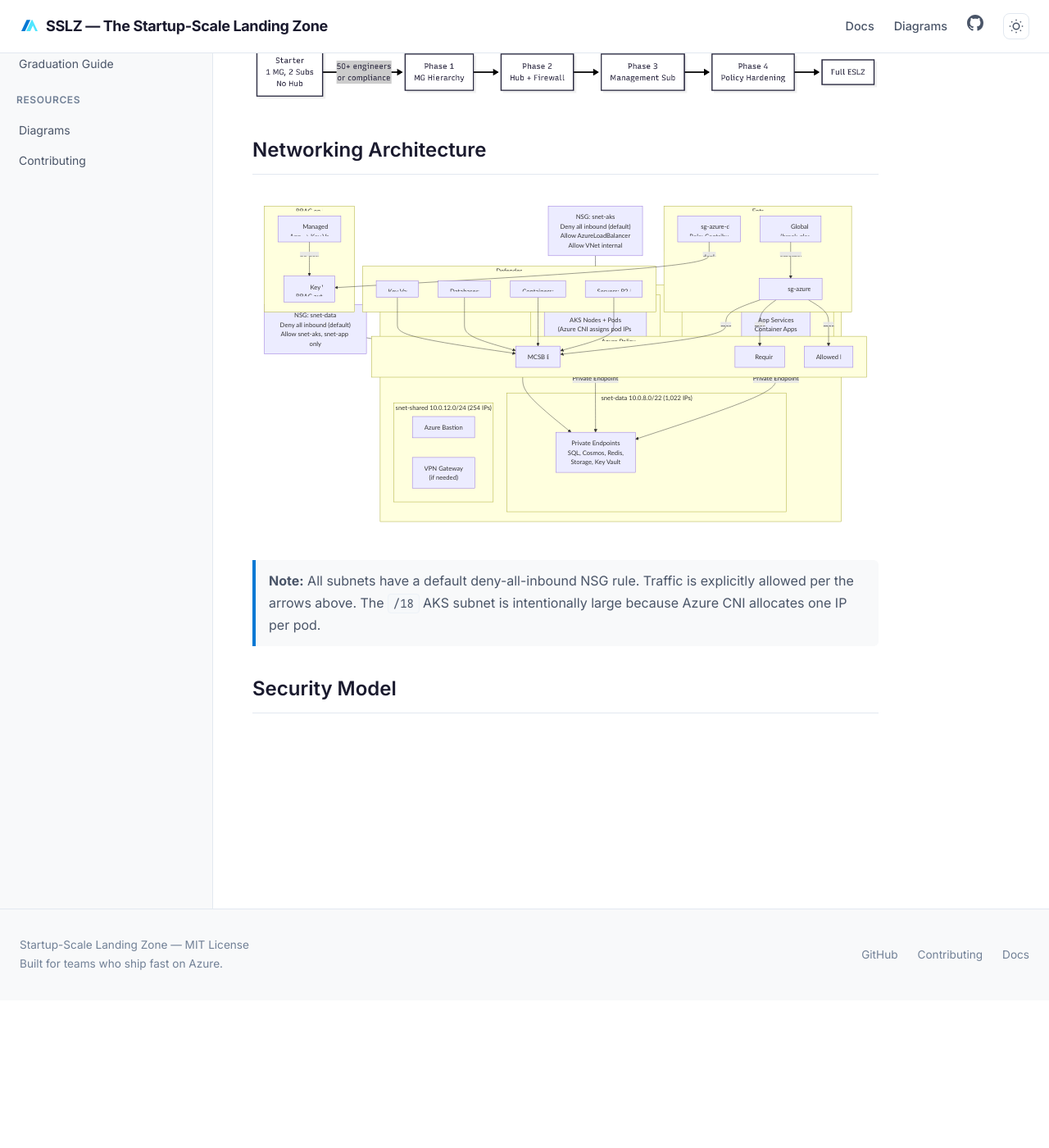
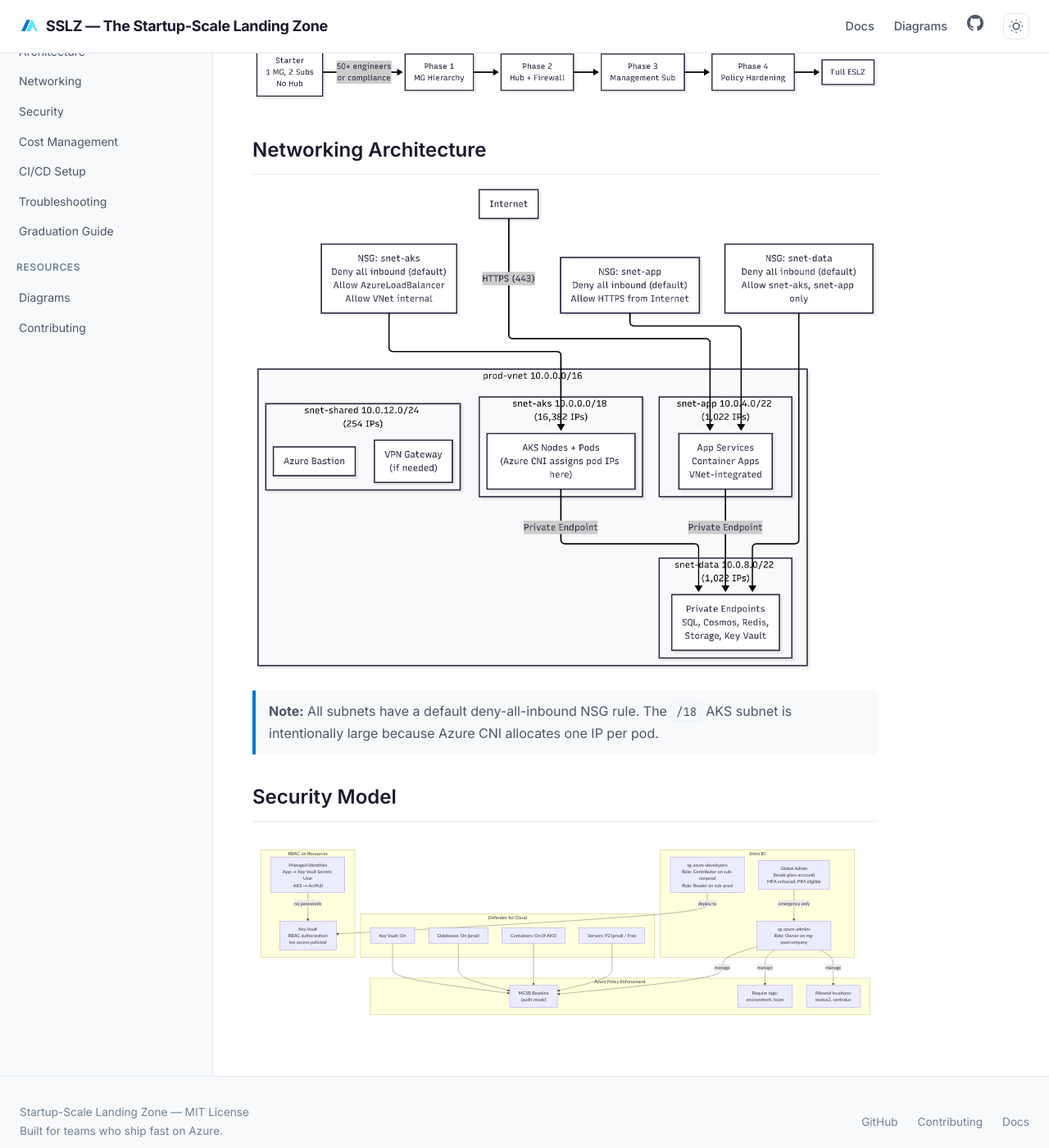
Before and after one commit to ricmmartins/sslz, a Jekyll site: the page built from diagrams/architecture.md, in a window 1280 px wide and 1400 px high, scrolled down 1322 px. Shown: the whole window at 82% size. Built offline with Jekyll 4.4.1, drawn with Linux system fonts in a browser that asks for light colours; before the commit the page ends 2548 px from its top, so only the background shows below that.

Commit message:
Replace Networking Architecture mermaid with custom diagram image

````diff
--- a/diagrams/architecture.md
+++ b/diagrams/architecture.md
@@ -17,38 +17,9 @@
 
 ## Networking Architecture
 
-```mermaid
-graph TB
-    subgraph "prod-vnet 10.0.0.0/16"
-        subgraph "snet-aks 10.0.0.0/18 (16,382 IPs)"
-            aks_nodes["AKS Nodes + Pods<br/>(Azure CNI assigns pod IPs here)"]
-        end
-        subgraph "snet-app 10.0.4.0/22 (1,022 IPs)"
-            app_svc["App Services<br/>Container Apps<br/>VNet-integrated"]
-        end
-        subgraph "snet-data 10.0.8.0/22 (1,022 IPs)"
-            pe["Private Endpoints<br/>SQL, Cosmos, Redis,<br/>Storage, Key Vault"]
-        end
-        subgraph "snet-shared 10.0.12.0/24 (254 IPs)"
-            bastion["Azure Bastion"]
-            vpn["VPN Gateway<br/>(if needed)"]
-        end
-    end
+![Networking Architecture]({{ '/assets/images/networking-architecture.png' | relative_url }})
 
-    nsg_aks["NSG: snet-aks<br/>Deny all inbound (default)<br/>Allow AzureLoadBalancer<br/>Allow VNet internal"]
-    nsg_app["NSG: snet-app<br/>Deny all inbound (default)<br/>Allow HTTPS from Internet"]
-    nsg_data["NSG: snet-data<br/>Deny all inbound (default)<br/>Allow snet-aks, snet-app only"]
-
-    nsg_aks --> aks_nodes
-    nsg_app --> app_svc
-    nsg_data --> pe
-
-    internet["Internet"] -->|"HTTPS (443)"| app_svc
-    aks_nodes -->|"Private Endpoint"| pe
-    app_svc -->|"Private Endpoint"| pe
-```
-
-> **Note:** All subnets have a default deny-all-inbound NSG rule. Traffic is explicitly allowed per the arrows above. The `/18` AKS subnet is intentionally large because Azure CNI allocates one IP per pod.
+> **Note:** All subnets have a default deny-all-inbound NSG rule. The `/18` AKS subnet is intentionally large because Azure CNI allocates one IP per pod.
 
 ## Security Model
 
````
Also changed, not shown: assets/images/networking-architecture.png (added).
